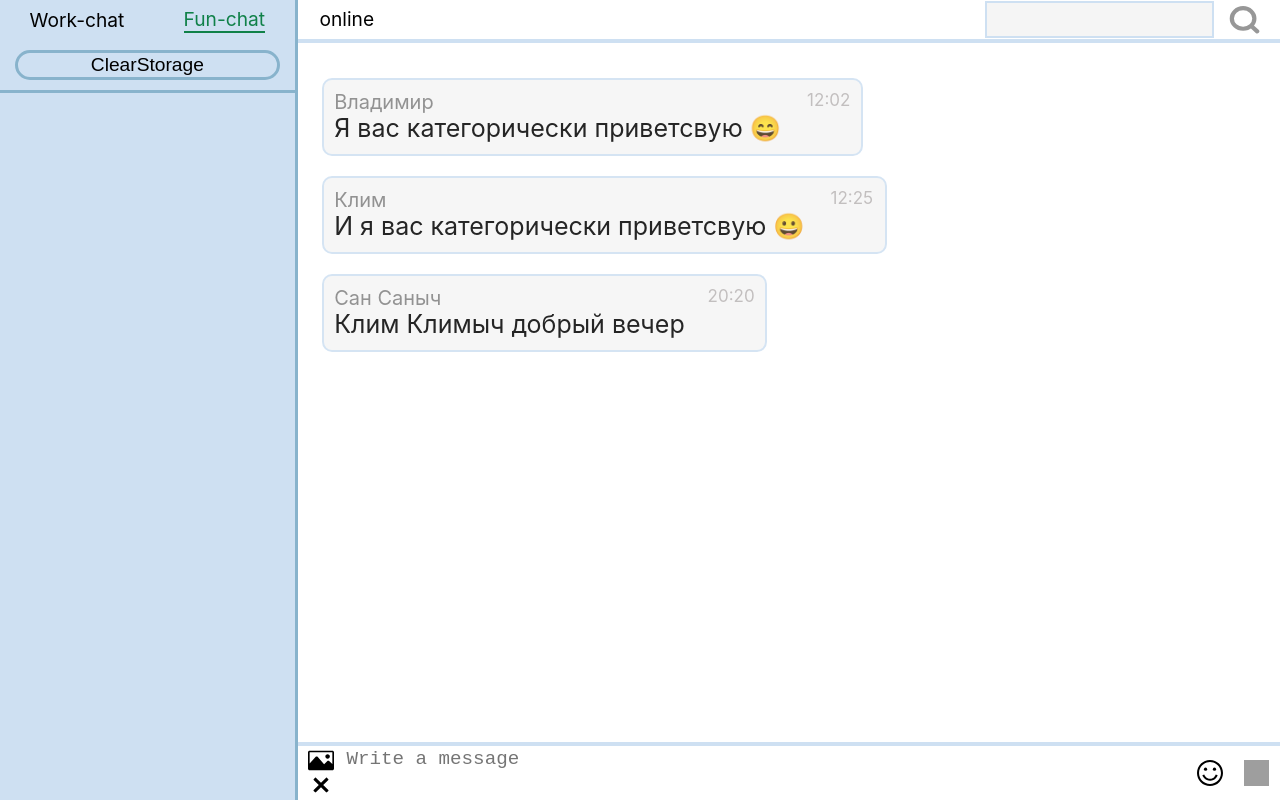
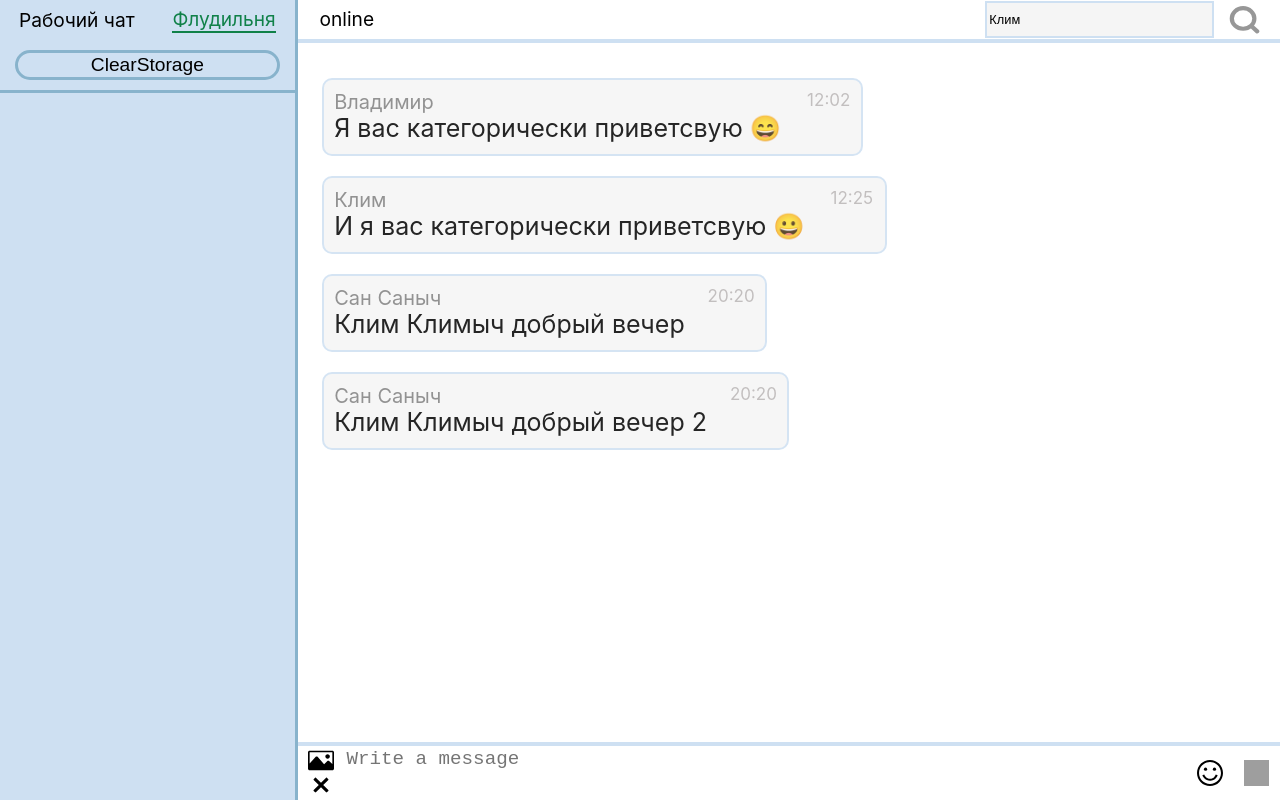
Before and after one commit to veloni/chat, a React (Create React App) app: page / in a window 1280 px wide. Both pictures are taken after a click on the button "login". Built offline with nearby package versions, Linux system fonts and the light colour scheme; grey boxes are pictures that could not be loaded.

Commit message:
add search

```diff
--- a/src/components/Body/Aside/Aside.jsx
+++ b/src/components/Body/Aside/Aside.jsx
@@ -2,26 +2,36 @@ import React from 'react';
 
 import './Aside.scss';
 
-const Aside = ({ setSwitchChat, switchСhat, foundMessage, seeMessage }) => {
+const Aside = ({ setSwitchChat, switchСhat, foundMessageFunChat, foundMessageWorkChat, seeMessage, setIsSearch }) => {
 	const clearStorage = () => {
 		localStorage.clear();
 		window.location.reload();
 	};
 
+	const switchChatToFun = () => {
+		setIsSearch(false);
+		setSwitchChat(true);
+	}
+
+	const switchChatToFWork = () => {
+		setIsSearch(false);
+		setSwitchChat(false);
+	}
+
 	return (
     <div className="wrapper-aside">
 			<div className="header-aside">
 				<span
-					className={`icon-work-chat ${!switchСhat ? 'active-chat-button' : '' }`}
-					onClick={() => setSwitchChat(false)}
+					className={`icon-chats ${!switchСhat ? 'active-chat-button' : '' }`}
+					onClick={() => switchChatToFWork()}
 				>
-					Work-chat
+					Рабочий чат
 				</span>
 				<span
-					className={`icon-work-chat ${switchСhat ? 'active-chat-button' : '' }`}
-					onClick={() => setSwitchChat(true)}
+					className={`icon-chats ${switchСhat ? 'active-chat-button' : '' }`}
+					onClick={() => switchChatToFun()}
 				>
-					Fun-chat
+					Флудильня
 				</span>
 			</div>
 			<div className="wrapper-button-clear-storage">
@@ -33,7 +43,9 @@ const Aside = ({ setSwitchChat, switchСhat, foundMessage, seeMessage }) => {
 				</button>
 			</div>
 			<div className="wrapper-find-message">
-				{foundMessage.map((item, key) => (
+				{switchСhat &&
+				!!foundMessageFunChat &&
+				foundMessageFunChat.map((item, key) => (
 					<div
 						key={key}
 						className="wrapper-found-message"
@@ -47,12 +59,32 @@ const Aside = ({ setSwitchChat, switchСhat, foundMessage, seeMessage }) => {
 								{item.message}
 							</div>
 						</div>
-
 						<div className="wrapper-time">
 							{item.date}
 						</div>
 					</div>
 				))}
+				{!switchСhat &&
+				!!foundMessageWorkChat &&
+				foundMessageWorkChat.map((item, key) => (
+				<div
+					key={key}
+					className="wrapper-found-message"
+					onClick={(e) => seeMessage(item.id)}
+				>
+					<div className="wrapper-find-message-nick-name">
+						<div className="wrapper-find-nick-name">
+							{item.nickName}
+						</div>
+						<div className="wrapper-find-text-message">
+							{item.message}
+						</div>
+					</div>
+					<div className="wrapper-time">
+						{item.date}
+					</div>
+				</div>
+			))}
 			</div>
 		</div>
 	);
--- a/src/components/Body/Aside/Aside.scss
+++ b/src/components/Body/Aside/Aside.scss
@@ -1,9 +1,9 @@
 .wrapper-aside {
   height: 100%;
-  width: 20%;
   background-color: #CEE0F2;
   border-right: 3px solid rgb(136, 179, 204);
   width: 30%;
+  overflow-y: auto;
 }
 
 .header-aside {
@@ -23,7 +23,7 @@
   flex-direction: column;
 }
 
-.icon-work-chat {
+.icon-chats {
   font-size: 1.5vw;
   cursor: pointer;
 }
@@ -53,7 +53,6 @@
 }
 
 .wrapper-find-message {
-  overflow-y: auto;
   width: 100%;
   height: auto;
   display: flex;
--- a/src/components/Body/Body.jsx
+++ b/src/components/Body/Body.jsx
@@ -27,9 +27,13 @@ const Body = () => {
 
 	const [funChatHistory, setFunChatHistory] = useState([]);
 	const [workChatHistory, setWorkChatHistory] = useState([]);
-	const [foundMessage, setFoundMessage] = useState([]);
-	const [arrayMassiveIdFoundMessage, setArrayMassiveIdFoundMessage] = useState([]);
-	const [checkFindId, setCheckFindId] = useState(false);
+	const [foundMessageFunChat, setFoundMessageFunChat] = useState([]);
+	const [foundMessageWorkChat, setFoundMessageWorkChat] = useState([]);
+
+	const [isSearch, setIsSearch] = useState(false);
+	const [messageFocus, setMessageFocus] = useState(null);
+
+	const [arrayFindMessage, setArrayFindMessage] = useState([]);
 
 	const mainBodyRef = useRef(null);
 	const inputMessage = useRef(null);
@@ -273,54 +277,45 @@ const Body = () => {
 	}
 
 	const searchMessage = (e) => {
-		if (e.key === 'Enter') {
-			let localHistory = giveLocalHistory();
+
+		if (!inputSearch.current.value) {
+			setFoundMessageFunChat(null);
+			return;
+		}
+
+		const localHistory = giveLocalHistory();
+
+		setArrayFindMessage([]);
 
 		localHistory.forEach((item, index) => {
 			if (item.message.includes(inputSearch.current.value)) {
-					setCheckFindId(false);
-					arrayMassiveIdFoundMessage.forEach((element) => {
-						if (element === item.id)  {
-							setCheckFindId(true);
-						}
-					});
 
-					arrayMassiveIdFoundMessage.push(item.id);
-
-					!checkFindId &&
-					setFoundMessage([
-						...foundMessage,
-						{
+				arrayFindMessage.push({
 					date: item.date,
 					message: item.message,
 					isImg: item.isImg,
 					id: item.id,
 					nickName: item.nickName,
-						},
-					]);
-
+				},);
 			}
 		});
+
+		switchСhat && setFoundMessageFunChat(arrayFindMessage);
+		!switchСhat && setFoundMessageWorkChat(arrayFindMessage);
+	};
+
+	const seeMessage = (id) => {
+		setIsSearch(true);
+		setMessageFocus(id);
+		document.getElementById(id).scrollIntoView();
+		document.getElementById(id).style.backgroundColor = '#CEE0F2';
 	}
 
-		arrayMassiveIdFoundMessage.forEach((item) => {
-			console.log(item);
-		});
-
-	 	foundMessage.forEach((item) => {
-			console.log(item.message);
-		});
-	};
-
-	const createRefFunction = (id) => {
-/* 		id = createRef();
-		console.log(id);
-		return id; */
+	const endSearch = () => {
+		if (isSearch) {
+			setIsSearch(false);
+			document.getElementById(messageFocus).style.backgroundColor = 'whitesmoke';
 		}
-
-	const seeMessage = (id) => {
-		document.getElementById(id).scrollIntoView();
-		document.getElementById(id).style.backgroundColor = "#CEE0F2";
 	}
 
 	const setLocalAndRenderForAllChat = (localHistory) => {
@@ -340,15 +335,20 @@ const Body = () => {
 				editMessage={editMessage}
 			/>}
 			<Aside
-				foundMessage={foundMessage}
+				foundMessageFunChat={foundMessageFunChat}
+				foundMessageWorkChat={foundMessageWorkChat}
 				setSwitchChat={setSwitchChat}
 				switchСhat={switchСhat}
 				seeMessage={seeMessage}
+				setIsSearch={setIsSearch}
 			/>
 			<div className="wrapper-header-body">
 				<Header
+				  isSearch={isSearch}
+					setIsSearch={setIsSearch}
 					inputSearch={inputSearch}
 					searchMessage={searchMessage}
+					endSearch={endSearch}
 				/>
 				<div
 					className="main-body"
@@ -359,7 +359,6 @@ const Body = () => {
 						workChatHistory={workChatHistory}
 						switchСhat={switchСhat}
 						createPopUp={createPopUp}
-						createRefFunction={createRefFunction}
 					/>
 				</div>
 				{statePopUpSelectSmile && <PopUpSelectSmile
--- a/src/components/Body/Header/Header.jsx
+++ b/src/components/Body/Header/Header.jsx
@@ -3,8 +3,9 @@ import React from 'react';
 import './Header.scss';
 
 import iconSearch from './svg/search.svg';
+import iconClose from './svg/close.svg';
 
-const Header = ({ searchMessage, inputSearch }) => (
+const Header = ({ searchMessage, inputSearch, isSearch, endSearch}) => (
 	<div className="wrapper-header">
 		<div className="wrapper-info-chat">
 			<span className="text-header">
@@ -13,15 +14,17 @@ const Header = ({ searchMessage, inputSearch }) => (
 		</div>
 		<div className="wrapper-search-input-icon">
 			<input
+				defaultValue="Клим"
 				className="input-search"
 				ref={inputSearch}
-				onKeyUp={(e) => searchMessage(e)}
+				onChange={(e) => searchMessage(e)}
 			/>
 			<div className="wraper-search-icon">
 				<img
-					src={iconSearch}
+					src={isSearch ? iconClose : iconSearch}
 					className="icon-search"
 					alt="iconSearch"
+					onClick={() => endSearch()}
 				/>
 			</div>
 		</div>
--- a/src/components/Body/Hook/RenderMessage.jsx
+++ b/src/components/Body/Hook/RenderMessage.jsx
@@ -5,7 +5,6 @@ const RenderMessage = ({
 	funChatHistory,
 	createPopUp,
 	switchСhat,
-	createRefFunction,
 }) => {
 
 	return (
@@ -14,7 +13,6 @@ const RenderMessage = ({
 				<div
 					key={key}
 					className="wrapper-message"
-					ref={createRefFunction(item.id)}
 				>
 					<div
 						id={item.id}
@@ -51,6 +49,7 @@ const RenderMessage = ({
 				>
 					<div
 						className="wrapper-message-text"
+						id={item.id}
 						onClick={(e) => createPopUp(e, item.id)}
 					>
 						<div className="wrapper-nick-message">
--- a/src/components/Body/Hook/loadMessageFirstEntreance.jsx
+++ b/src/components/Body/Hook/loadMessageFirstEntreance.jsx
@@ -24,6 +24,13 @@ const loadMessageFirstEntreance = (isLoadMessage, setIsLoadMessage) => {
       id: '2',
       nickName: "Сан Саныч",
     },
+    {
+      date: "20:20",
+      message: "Клим Климыч добрый вечер 2",
+      isImg: false,
+      id: '3',
+      nickName: "Сан Саныч",
+    },
   ];
 
   const firstLoadMessageWorkChat = [
@@ -48,6 +55,7 @@ const loadMessageFirstEntreance = (isLoadMessage, setIsLoadMessage) => {
         id: '2',
         nickName: "Владимир",
       },
+
     ];
 
   localStorage.setItem('funChat', JSON.stringify(firstLoadMessageFunChat));
--- a/src/components/Body/PopUpEditMessage/PopUpEditMessage.scss
+++ b/src/components/Body/PopUpEditMessage/PopUpEditMessage.scss
@@ -8,6 +8,7 @@
   align-items: center;
   justify-content: space-around;
   border: 2px solid #CEE0F2;
+  z-index: 1;
 }
 
 .pop-up-edit-delete {
```
Also changed, not shown: src/components/Body/Header/svg/close.svg (added). Lines whose indentation alone changed are shown as unchanged.
